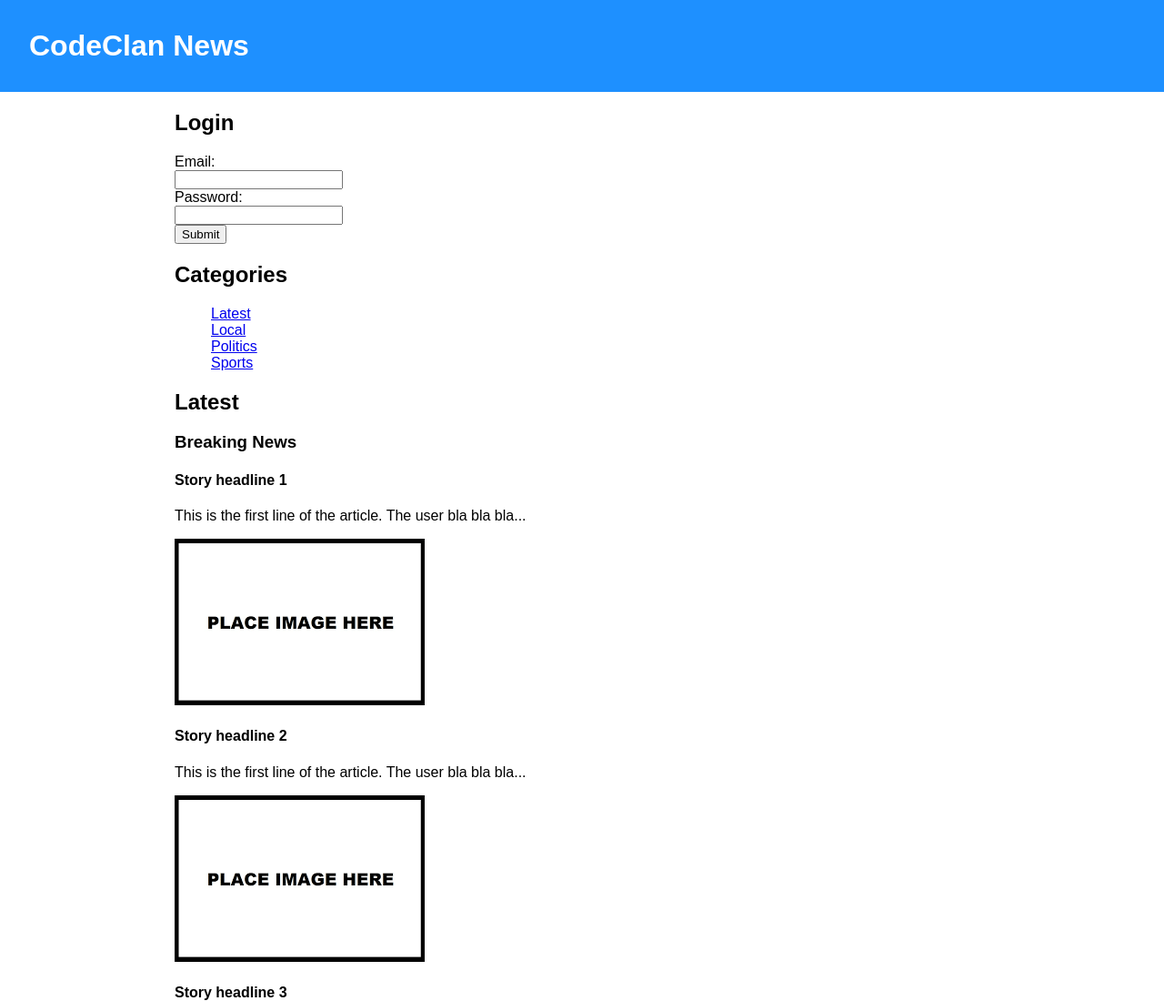
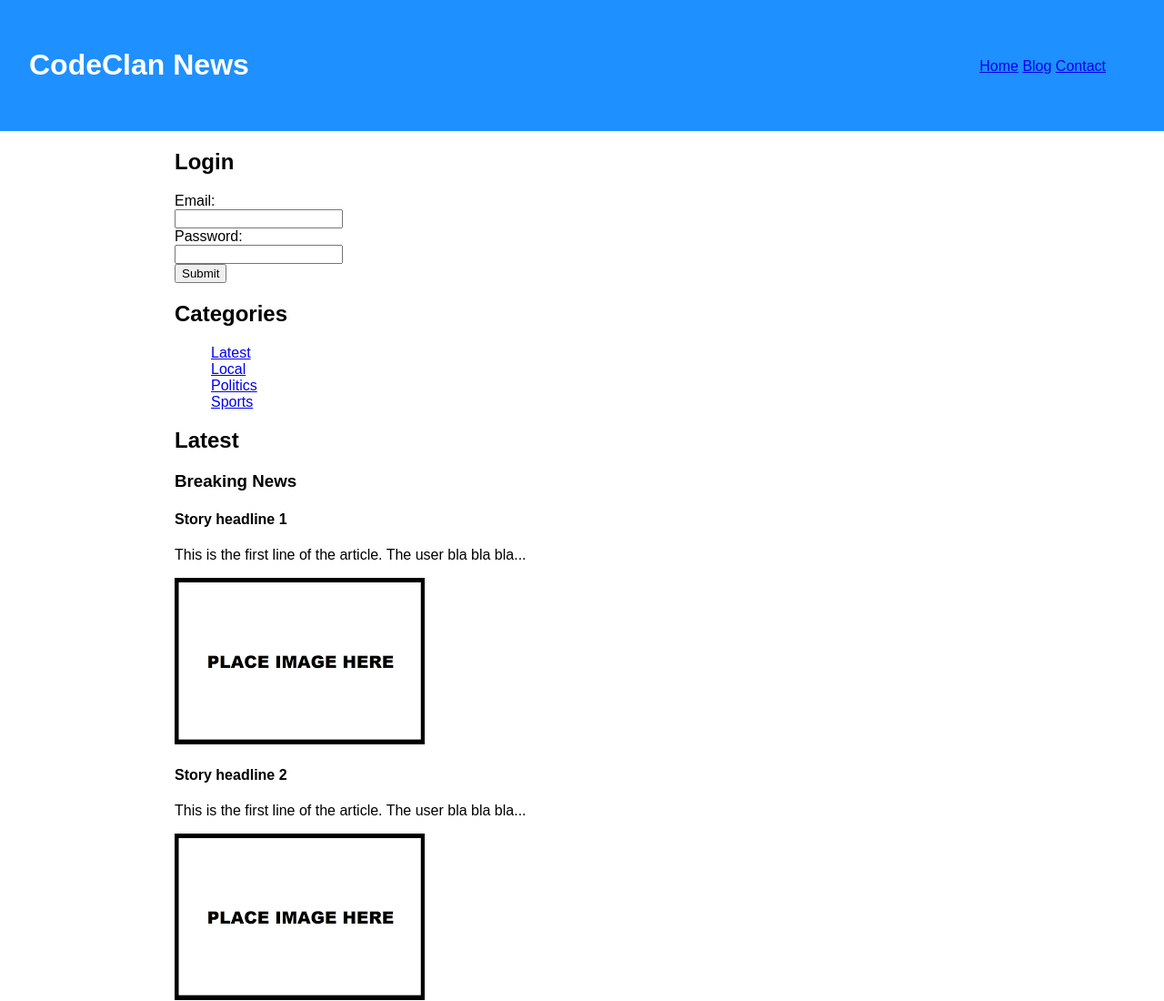
Before and after one commit to heathercking/week03_day1__html_css_lab, a plain HTML site: page index.html in a window 1280 px wide. Shown: the top 1100 px of the page at 91% size. Drawn offline with Linux system fonts and the light colour scheme; files whose address does not match are found by name.

Commit message:
added top navigation to header

```diff
--- a/index.html
+++ b/index.html
@@ -10,6 +10,11 @@
 <body>
     <header>
         <h1 id ="logo">CodeClan News</h1>
+        <div class="topnav">
+            <a class="active" href="#home">Home</a>
+            <a href="#blog">Blog</a>
+            <a href="#contact">Contact</a>
+        </div>
         <!-- <nav>
             <ul>
                 <li>
--- a/style.css
+++ b/style.css
@@ -1,8 +1,18 @@
-#logo {
+header {
     padding: 32px;
     margin: 0;
     background-color: dodgerblue;
     color: white;
+}
+
+#logo {
+    display: inline-block;
+}
+
+header > div {
+    display: inline-block;
+    float: right;
+    padding: 32px;
 }
 
 body {
```
